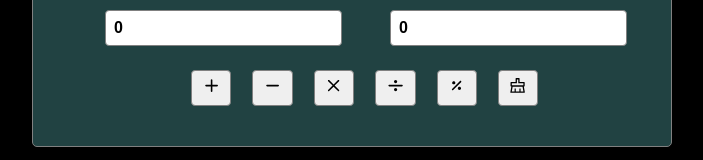
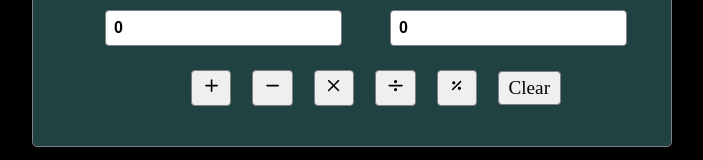
Before and after one commit to Jobayer109/Operation-Restore-Project, a React (Vite) app: page / in a window 1280 px wide. Shown: the part 133-293 px from the top of the page, without its empty margins (288-991 px from the left). Built offline with nearby package versions, Linux system fonts and the light colour scheme.

Commit message:
Clear button text changed

```diff
--- a/src/components/Operations/OperationSection.jsx
+++ b/src/components/Operations/OperationSection.jsx
@@ -1,6 +1,5 @@
 /* eslint-disable react/prop-types */
 import PropTypes from "prop-types";
-import { AiOutlineClear } from "react-icons/ai";
 import {
   CgMathDivide,
   CgMathMinus,
@@ -42,7 +41,7 @@ const OperationSection = ({ handleOperations, disabled, handleClearState }) => {
 
     {
       id: shortid.generate(),
-      text: <AiOutlineClear />,
+      text: "Clear",
       onClick: handleClearState,
     },
   ];
--- a/src/components/UI/Button.jsx
+++ b/src/components/UI/Button.jsx
@@ -11,9 +11,10 @@ const Button = ({ text, type, onClick, disabled, customStyle }) => {
   const style = {
     padding: ".3rem .6rem",
     fontSize: "1.2rem",
-    fontWeight: "800",
+    fontWeight: "400",
     marginRight: "5px",
     border: "1px solid gray",
+    fontFamily: "moonscape",
     borderRadius: "4px",
     cursor: "pointer",
     ...customStyle,
```
